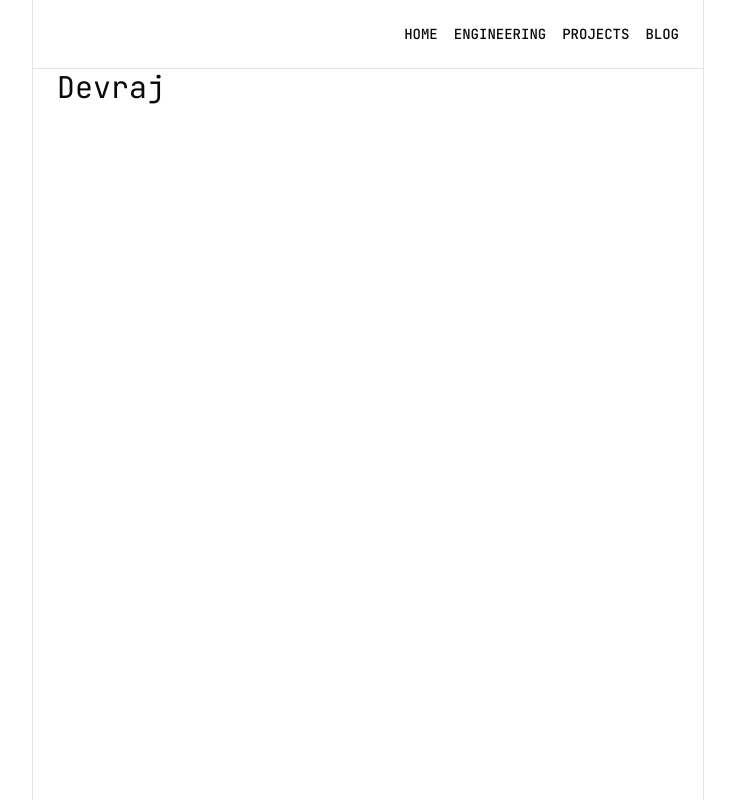
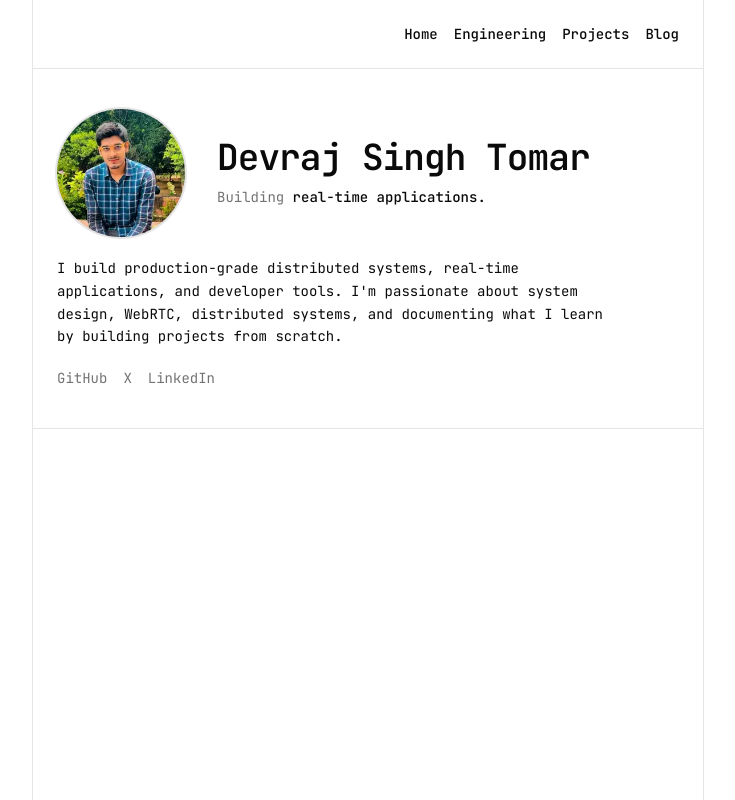
Before and after one commit to Devraj-singh-tomar/devraj-portfolio, a Next.js app: page / in a window 1280 px wide. Shown: the whole page, without its empty margins (272-1007 px from the left). Built offline with nearby package versions, Linux system fonts and the light colour scheme.

Commit message:
feat: add hero section,  HeroFlipText component, update profile data, and enhance Navbar styles

```diff
--- a/package.json
+++ b/package.json
@@ -13,6 +13,7 @@
     "class-variance-authority": "^0.7.1",
     "clsx": "^2.1.1",
     "lucide-react": "^1.30.0",
+    "motion": "^13.0.0",
     "next": "16.3.0",
     "react": "19.2.8",
     "react-dom": "19.2.8",
--- a/src/app/page.tsx
+++ b/src/app/page.tsx
@@ -1,3 +1,53 @@
+import HeroFlipText from "@/components/ui/hero-fliptext";
+import { profile } from "@/data/profile";
+import Image from "next/image";
+import Link from "next/link";
+
 export default function Home() {
-  return <h1 className="text-3xl">Devraj</h1>;
+  return (
+    <div>
+      <section className="py-10">
+        <div className="flex flex-col items-start gap-5 sm:flex-row sm:items-center sm:gap-8">
+          <Image
+            alt={profile.name}
+            src="/devraj.png"
+            width={150}
+            height={100}
+            className="size-24 rounded-full shrink-0 object-cover ring-2 ring-border sm:size-32"
+          />
+
+          <div>
+            <h1 className="text-3xl font-semibold tracking-tight sm:text-4xl">
+              {profile.name}
+            </h1>
+            <p className="mt-2">
+              <HeroFlipText />
+            </p>
+          </div>
+        </div>
+
+        <p className="text-foreground leading-relaxed text-sm mt-5 max-w-prose">
+          {profile.bio}
+        </p>
+
+        <div className="mt-5 flex flex-wrap gap-x-4 gap-y-1 text-sm">
+          {profile.socials.map((social) => (
+            <Link
+              key={social.href}
+              href={social.href}
+              target="_blank"
+              rel="noopener noreferrer"
+              className="text-muted-foreground underline-offset-4 hover:text-foreground hover:underline decoration-wavy"
+            >
+              {social.label}
+            </Link>
+          ))}
+        </div>
+      </section>
+
+      <div className="-mx-6 border-b border-border" aria-hidden="true" />
+
+      <section className="py-10"></section>
+    </div>
+  );
 }
--- a/src/components/layout/Navbar.tsx
+++ b/src/components/layout/Navbar.tsx
@@ -20,7 +20,7 @@ export default function Navbar() {
           <Link
             key={href}
             href={href}
-            className="hover:underline decoration-wavy uppercase font-medium"
+            className="hover:underline underline-offset-4 decoration-wavy font-medium"
           >
             {label}
           </Link>
--- /dev/null
+++ b/src/components/ui/hero-fliptext.tsx
@@ -0,0 +1,29 @@
+"use client";
+
+import { motion } from "motion/react";
+import { TextFlip } from "./text-flip";
+
+const phrases = [
+  "production-grade distributed systems.",
+  "real-time applications.",
+  "developer tools.",
+  "from zero.",
+];
+
+export default function HeroFlipText() {
+  return (
+    <span className="text-sm text-muted-foreground">
+      Building{" "}
+      <TextFlip
+        as={motion.span}
+        className="font-medium text-foreground"
+        interval={2.8}
+        transition={{ duration: 0.3 }}
+      >
+        {phrases.map((p) => (
+          <span key={p}>{p}</span>
+        ))}
+      </TextFlip>
+    </span>
+  );
+}
--- /dev/null
+++ b/src/components/ui/text-flip.tsx
@@ -0,0 +1,99 @@
+import { Children, useEffect, useState } from "react";
+import type { Transition, Variants } from "motion/react";
+import { AnimatePresence, motion } from "motion/react";
+
+import { cn } from "@/lib/utils";
+
+const defaultVariants: Variants = {
+  initial: { y: "-20%", opacity: 0, filter: "blur(1px)" },
+  animate: {
+    y: "0%",
+    opacity: 1,
+    filter: "blur(0px)",
+  },
+  exit: {
+    y: "40%",
+    opacity: 0,
+    filter: "blur(1px)",
+    transition: { ease: "easeOut" },
+  },
+};
+
+type MotionElement = typeof motion.p | typeof motion.span | typeof motion.code;
+
+export type TextFlipProps = {
+  /**
+   * Motion element to render.
+   * @defaultValue motion.p
+   * */
+  as?: MotionElement;
+  className?: string;
+  /** Array of children to cycle through. */
+  children: React.ReactNode[];
+
+  /**
+   * Time in seconds between each flip.
+   * @defaultValue 2
+   * */
+  interval?: number;
+  /**
+   * Motion transition configuration.
+   * @defaultValue { duration: 0.3 }
+   * */
+  transition?: Transition;
+  /** Motion variants for enter/exit animations. */
+  variants?: Variants;
+
+  /** Controls whether the flip animation runs. */
+  play?: boolean;
+
+  /** Called with the new index after each flip. */
+  onIndexChange?: (index: number) => void;
+};
+
+export function TextFlip({
+  as: Component = motion.p,
+  className,
+  children,
+
+  interval = 2,
+  transition = { duration: 0.3 },
+  variants = defaultVariants,
+  play = true,
+
+  onIndexChange,
+}: TextFlipProps) {
+  const [currentIndex, setCurrentIndex] = useState(0);
+
+  const items = Children.toArray(children);
+
+  useEffect(() => {
+    if (!play) return;
+
+    const timer = setInterval(() => {
+      setCurrentIndex((prev) => {
+        const next = (prev + 1) % items.length;
+        onIndexChange?.(next);
+        return next;
+      });
+    }, interval * 1000);
+
+    return () => clearInterval(timer);
+  }, [play, interval, items.length, onIndexChange]);
+
+  return (
+    <AnimatePresence mode="wait" initial={false}>
+      <Component
+        key={currentIndex}
+        className={cn("inline-block", className)}
+        initial="initial"
+        animate="animate"
+        exit="exit"
+        transition={transition}
+        variants={variants}
+      >
+        {items[currentIndex]}
+      </Component>
+    </AnimatePresence>
+  );
+}
--- /dev/null
+++ b/src/data/profile.ts
@@ -0,0 +1,24 @@
+export const profile = {
+  name: "Devraj Singh Tomar",
+
+  role: "Software Engineer",
+
+  bio: "I build production-grade distributed systems, real-time applications, and developer tools. I'm passionate about system design, WebRTC, distributed systems, and documenting what I learn by building projects from scratch.",
+
+  location: "India",
+
+  socials: [
+    {
+      label: "GitHub",
+      href: "https://github.com/Devraj-singh-tomar",
+    },
+    {
+      label: "X",
+      href: "https://x.com/tomar_devraj01",
+    },
+    {
+      label: "LinkedIn",
+      href: "https://www.linkedin.com/in/your-linkedin",
+    },
+  ],
+} as const;
```
Also changed, not shown: 1 other file (tests, documents, lock files or other folders).
